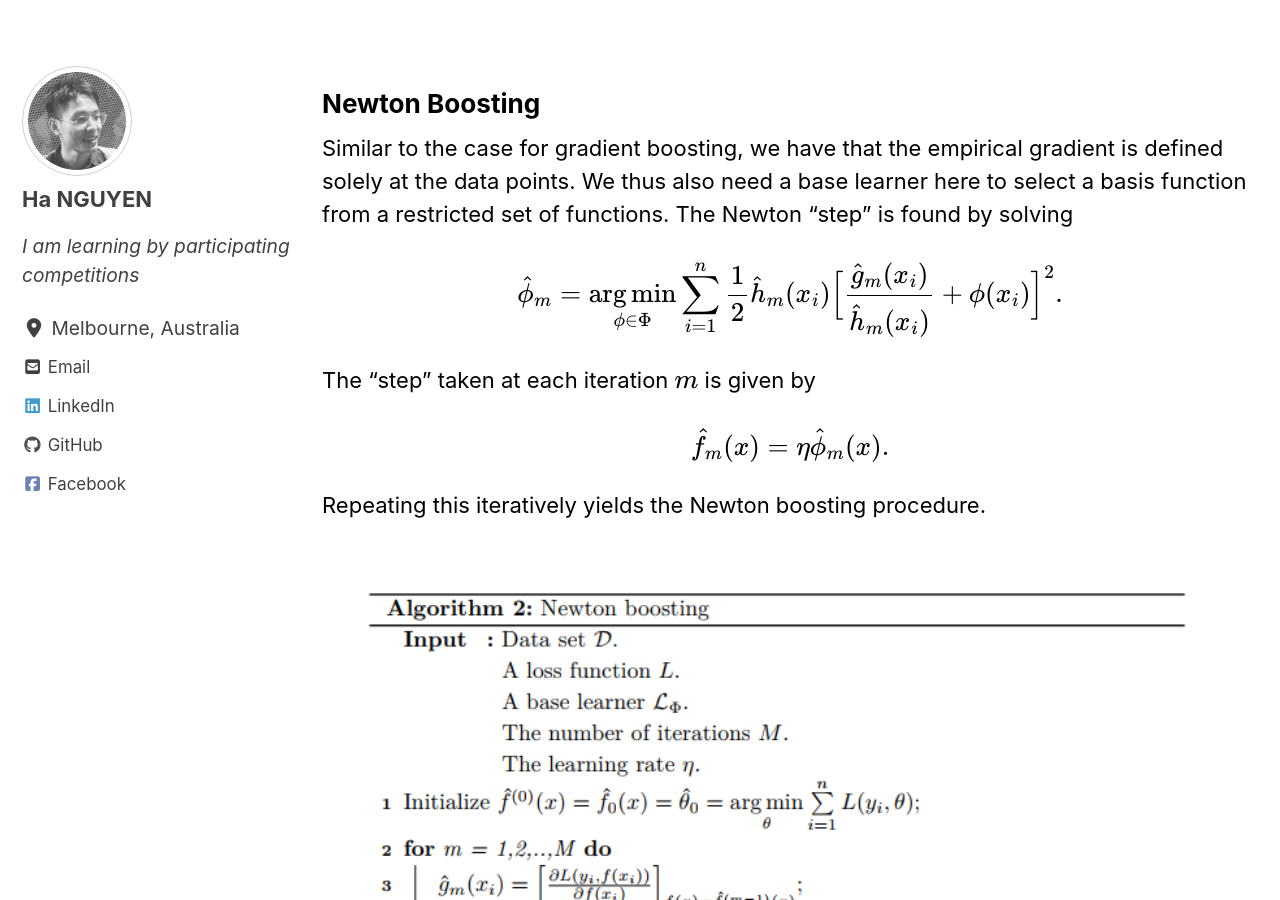
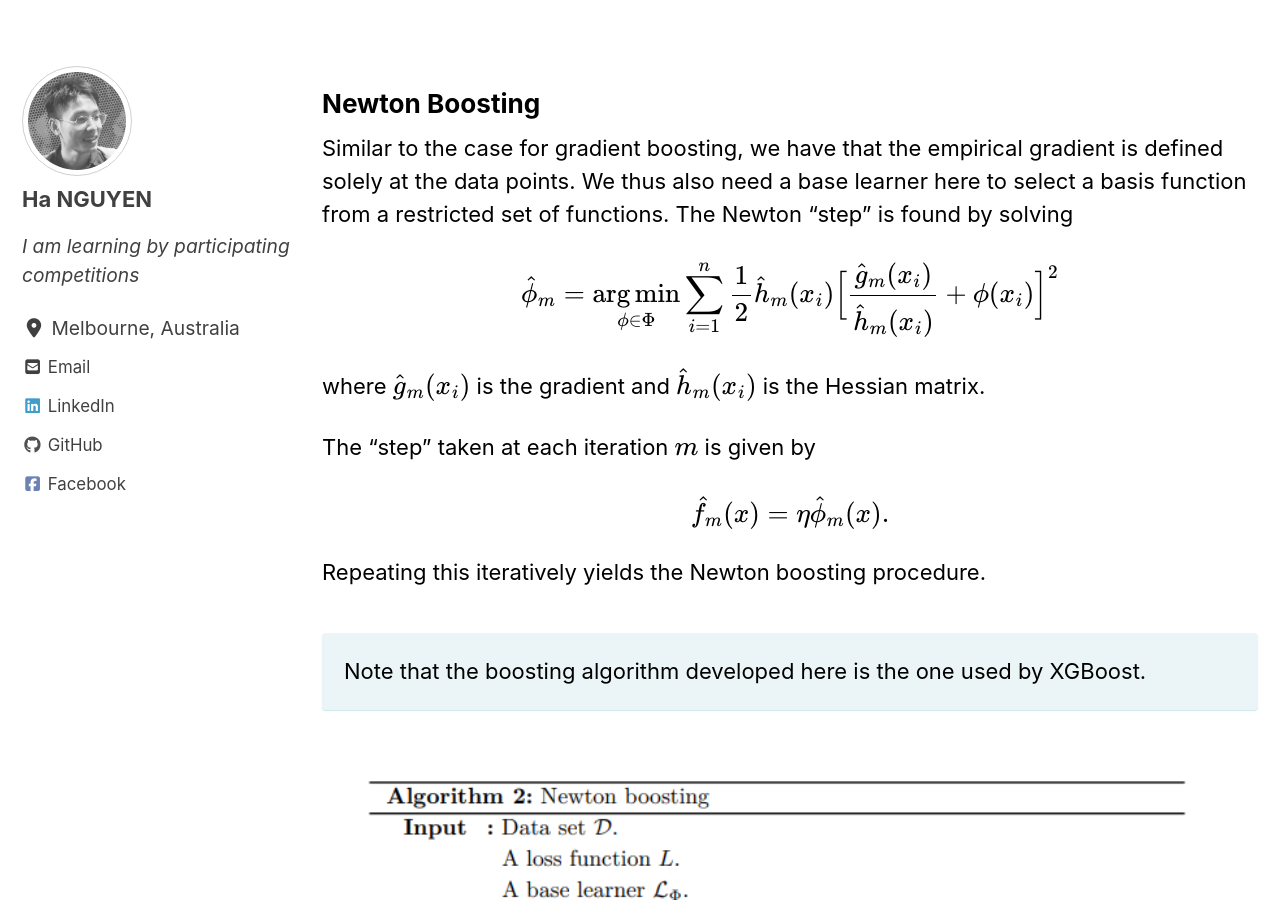
Before and after one commit to datasciblog/datasciblog.github.io, a Jekyll site: the page built from _posts/2020-02-26-tree-boosting-03.md, in a window 1280 px wide and 900 px high, scrolled down 13315 px. Built offline with Jekyll 4.4.1, drawn with Linux system fonts in a browser that asks for light colours; cached includes are drawn as plain includes; nearby versions of some CDN libraries; formulas are drawn with MathJax 3.

Commit message:
Update 2020-02-26-tree-boosting-03.md

```diff
--- a/_posts/2020-02-26-tree-boosting-03.md
+++ b/_posts/2020-02-26-tree-boosting-03.md
@@ -296,13 +296,19 @@ Doing this iteratively yields the gradient boosting procedure.
 
 Similar to the case for gradient boosting, we have that the empirical gradient is defined solely at the data points. We thus also need a base learner here to select a basis function from a restricted set of functions. The Newton "step" is found by solving
 
-$$\hat{\phi}_m = \underset{\phi \in \Phi}{\arg\min} \sum\limits_{i=1}^n \frac{1}{2} \hat{h}_m(x_i) \Big[\frac{\hat{g}_m(x_i)}{\hat{h}_m(x_i)} + \phi(x_i) \Big]^2.$$
+$$\hat{\phi}_m = \underset{\phi \in \Phi}{\arg\min} \sum\limits_{i=1}^n \frac{1}{2} \hat{h}_m(x_i) \Big[\frac{\hat{g}_m(x_i)}{\hat{h}_m(x_i)} + \phi(x_i) \Big]^2$$
+
+where $\hat{g}_m(x_i)$ is the gradient and $\hat{h}_m(x_i)$ is the Hessian matrix.
 
 The "step" taken at each iteration $m$ is given by
 
 $$\hat{f}_m (x) = \eta \hat{\phi}_m(x).$$
 
 Repeating this iteratively yields the Newton boosting procedure.
+
+<div class="notice--info">
+Note that the boosting algorithm developed here is the one used by XGBoost.
+</div>
 
 <figure>
 	<img src="https://github.com/datasciblog/datasciblog.github.io/blob/master/_posts/images/2020-02-26-tree-boosting-03/2.png?raw=true">
```
